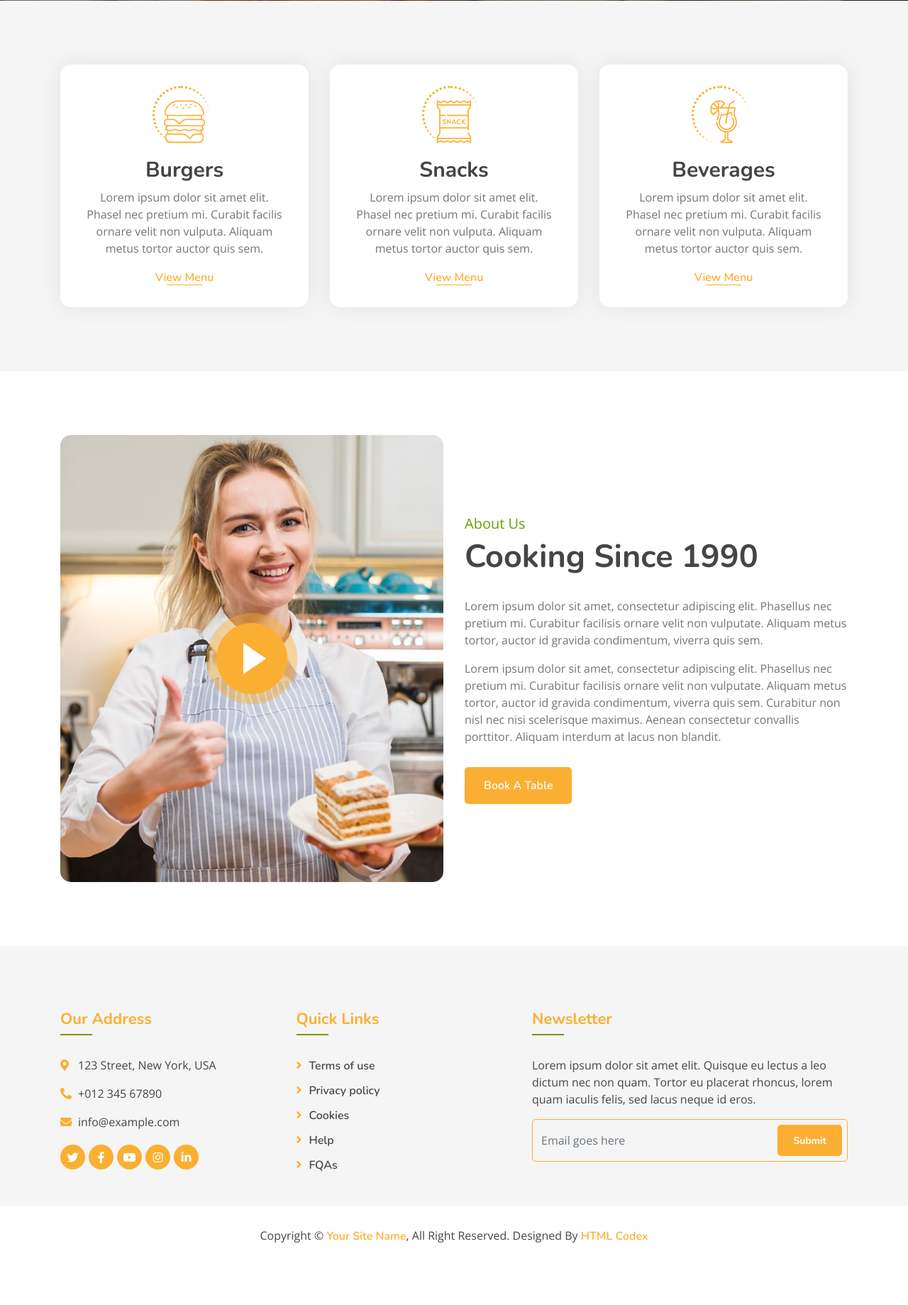
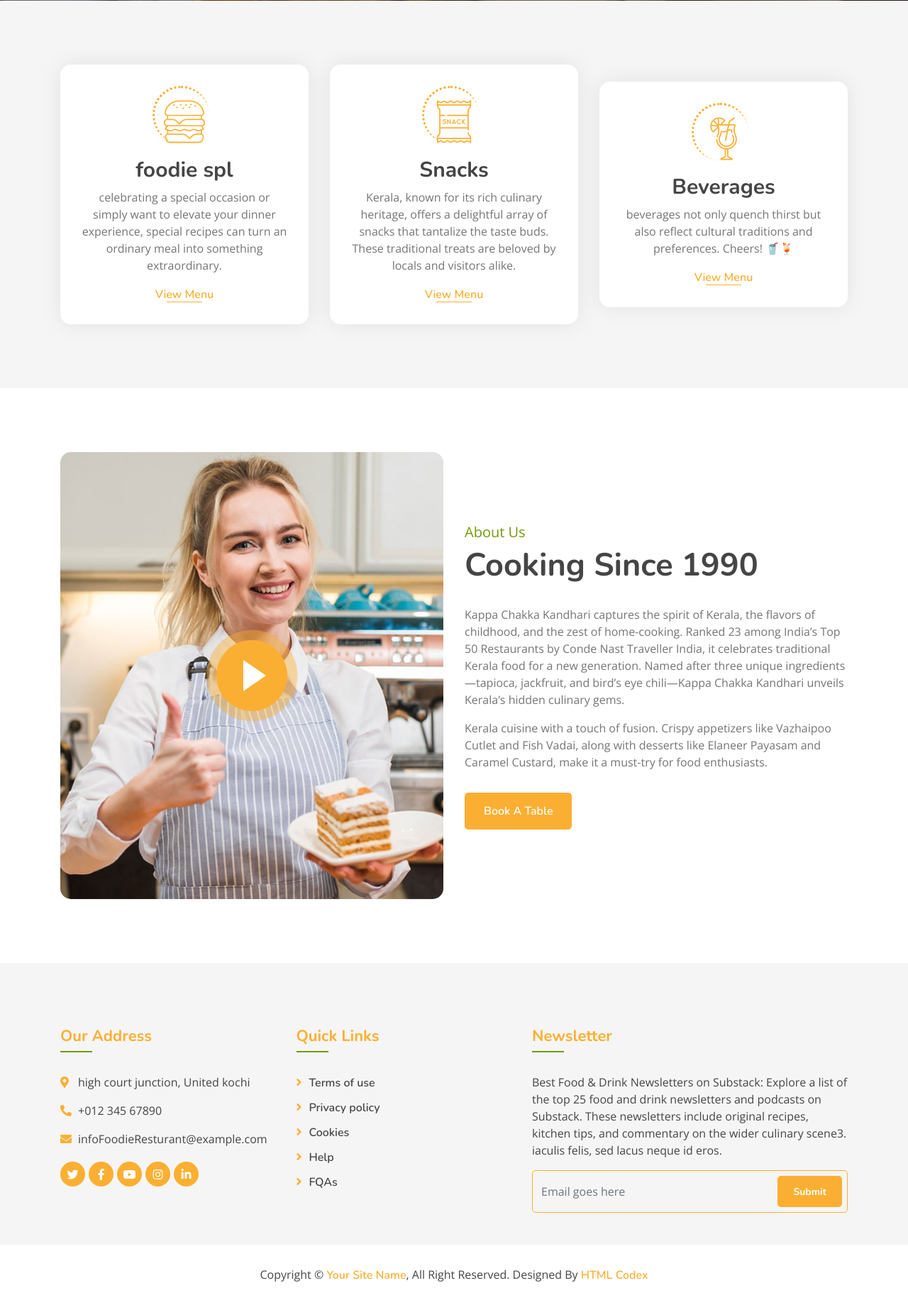
Before and after one commit to Arunambrose2024/Travel, a Django app: page /rest in a window 1280 px wide. Shown: the part 349-2188 px from the top of the page at 71% size. Before the commit the page ends 2100 px from the top, so only its background shows below. Run offline with Django 5.2, Linux system fonts and the light colour scheme; some libraries are stand-ins or nearby versions.

Commit message:
first commit

```diff
--- a/myenv/myproject/myapp/templates/rest.html
+++ b/myenv/myproject/myapp/templates/rest.html
@@ -74,9 +74,9 @@
                     <div class="col-md-4">
                         <div class="food-item">
                             <i class="flaticon-burger"></i>
-                            <h2>Burgers</h2>
+                            <h2>foodie spl</h2>
                             <p>
-                                Lorem ipsum dolor sit amet elit. Phasel nec pretium mi. Curabit facilis ornare velit non vulputa. Aliquam metus tortor auctor quis sem.
+                                celebrating a special occasion or simply want to elevate your dinner experience, special recipes can turn an ordinary meal into something extraordinary.
                             </p>
                             <a href="">View Menu</a>
                         </div>
@@ -86,7 +86,7 @@
                             <i class="flaticon-snack"></i>
                             <h2>Snacks</h2>
                             <p>
-                                Lorem ipsum dolor sit amet elit. Phasel nec pretium mi. Curabit facilis ornare velit non vulputa. Aliquam metus tortor auctor quis sem.
+                                Kerala, known for its rich culinary heritage, offers a delightful array of snacks that tantalize the taste buds. These traditional treats are beloved by locals and visitors alike.
                             </p>
                             <a href="">View Menu</a>
                         </div>
@@ -96,7 +96,7 @@
                             <i class="flaticon-cocktail"></i>
                             <h2>Beverages</h2>
                             <p>
-                                Lorem ipsum dolor sit amet elit. Phasel nec pretium mi. Curabit facilis ornare velit non vulputa. Aliquam metus tortor auctor quis sem.
+                                 beverages not only quench thirst but also reflect cultural traditions and preferences. Cheers! 🥤🍹
                             </p>
                             <a href="">View Menu</a>
                         </div>
@@ -127,10 +127,11 @@
                             </div>
                             <div class="about-text">
                                 <p>
-                                    Lorem ipsum dolor sit amet, consectetur adipiscing elit. Phasellus nec pretium mi. Curabitur facilisis ornare velit non vulputate. Aliquam metus tortor, auctor id gravida condimentum, viverra quis sem.
+                                    Kappa Chakka Kandhari captures the spirit of Kerala, the flavors of childhood, and the zest of home-cooking. Ranked 23 among India’s Top 50 Restaurants by Conde Nast Traveller India, it celebrates traditional Kerala food for a new generation. Named after three unique ingredients—tapioca, jackfruit, and bird’s eye chili—Kappa Chakka Kandhari unveils Kerala’s hidden culinary gems.
+
                                 </p>
                                 <p>
-                                    Lorem ipsum dolor sit amet, consectetur adipiscing elit. Phasellus nec pretium mi. Curabitur facilisis ornare velit non vulputate. Aliquam metus tortor, auctor id gravida condimentum, viverra quis sem. Curabitur non nisl nec nisi scelerisque maximus. Aenean consectetur convallis porttitor. Aliquam interdum at lacus non blandit.
+                                     Kerala cuisine with a touch of fusion. Crispy appetizers like Vazhaipoo Cutlet and Fish Vadai, along with desserts like Elaneer Payasam and Caramel Custard, make it a must-try for food enthusiasts.
                                 </p>
                                 <a class="btn custom-btn" href="">Book A Table</a>
                             </div>
@@ -170,9 +171,9 @@
                             <div class="col-md-6">
                                 <div class="footer-contact">
                                     <h2>Our Address</h2>
-                                    <p><i class="fa fa-map-marker-alt"></i>123 Street, New York, USA</p>
+                                    <p><i class="fa fa-map-marker-alt"></i>high court junction, United kochi</p>
                                     <p><i class="fa fa-phone-alt"></i>+012 345 67890</p>
-                                    <p><i class="fa fa-envelope"></i>info@example.com</p>
+                                    <p><i class="fa fa-envelope"></i>infoFoodieResturant@example.com</p>
                                     <div class="footer-social">
                                         <a href=""><i class="fab fa-twitter"></i></a>
                                         <a href=""><i class="fab fa-facebook-f"></i></a>
@@ -198,7 +199,8 @@
                         <div class="footer-newsletter">
                             <h2>Newsletter</h2>
                             <p>
-                                Lorem ipsum dolor sit amet elit. Quisque eu lectus a leo dictum nec non quam. Tortor eu placerat rhoncus, lorem quam iaculis felis, sed lacus neque id eros.
+                                Best Food & Drink Newsletters on Substack: Explore a list of the top 25 food and drink newsletters and podcasts on Substack. These newsletters include original recipes, kitchen tips, and commentary on the wider culinary scene3.
+ iaculis felis, sed lacus neque id eros.
                             </p>
                             <div class="form">
                                 <input class="form-control" placeholder="Email goes here">
```
Also changed, not shown: myenv/myproject/myapp/templates/contact.html (+7 -6 lines), myenv/myproject/myapp/templates/home.html (+4 -3 lines).
